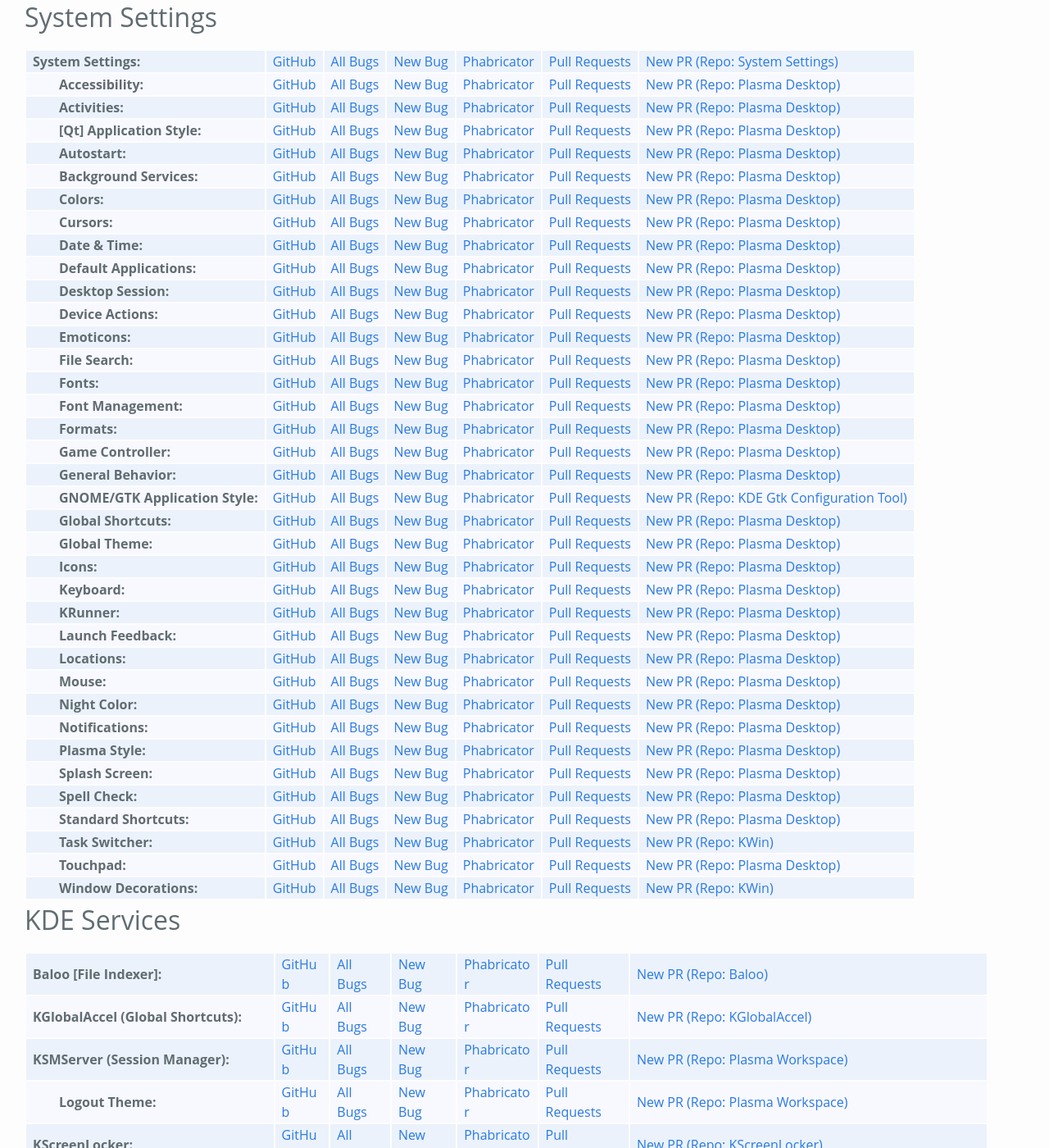
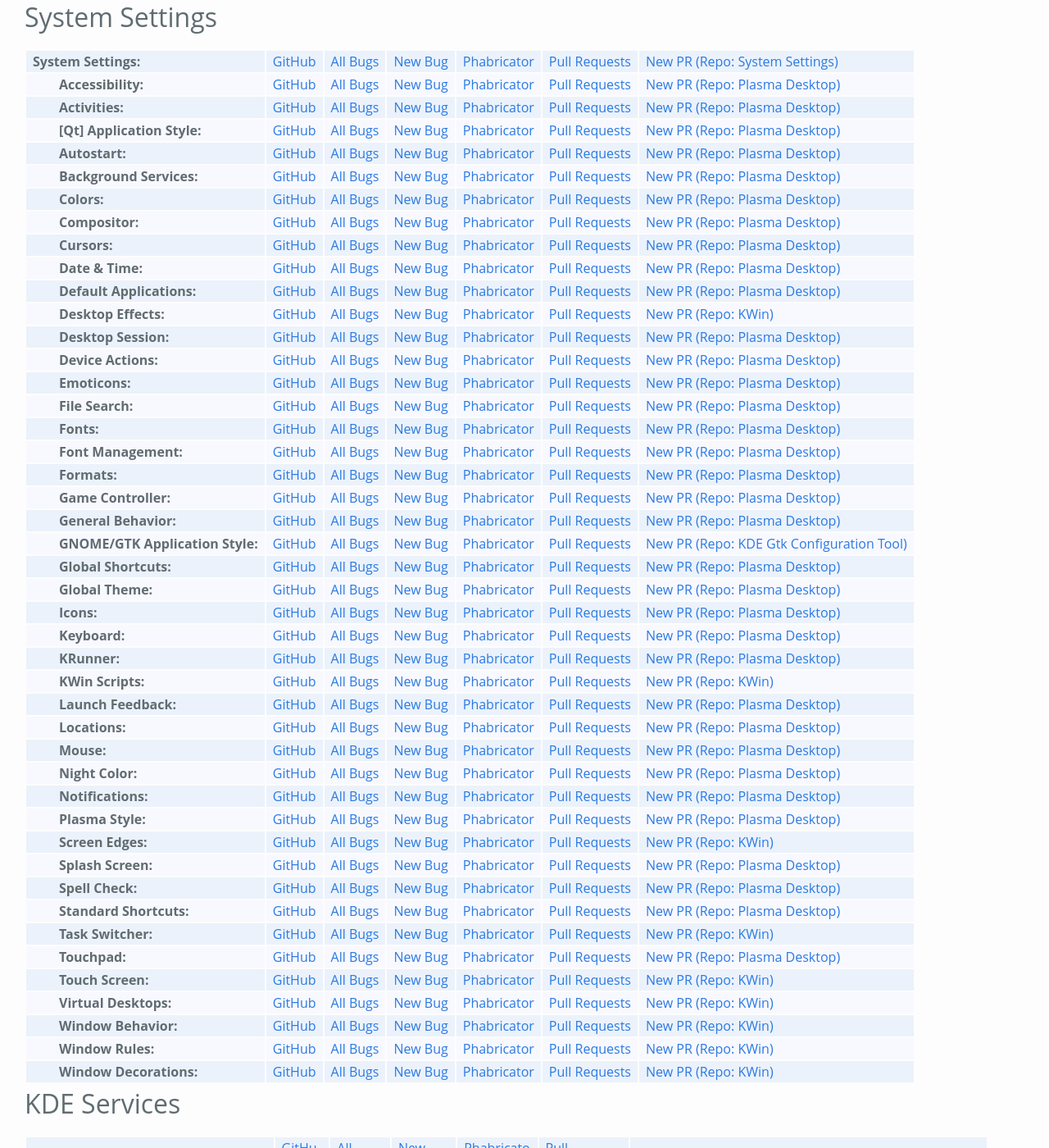
Before and after one commit to Zren/zren.github.io, a Jekyll site: the page built from kde_repos.md, in a window 1280 px wide and 1400 px high, scrolled down 5641 px. Shown: the whole window at 82% size. Built offline with Jekyll 4.4.1, drawn with Linux system fonts in a browser that asks for light colours.

Commit message:
Add the rest of the kwinkcms

```diff
--- a/kde_repos.md
+++ b/kde_repos.md
@@ -1163,6 +1163,13 @@
 	</tr>
 	<tr class="indent">
 		{% include kdeRepoDesktop.html
+			repoName='Compositor'
+			githubLink='https://github.com/KDE/kwin/tree/master/kcmkwin/kwincompositing'
+			product='systemsettings&component=compositing'
+		%}
+	</tr>
+	<tr class="indent">
+		{% include kdeRepoDesktop.html
 			repoName='Cursors'
 			githubLink='https://github.com/KDE/plasma-desktop/tree/master/kcms/cursortheme'
 			product='systemsettings&component=kcm_cursortheme'
@@ -1180,6 +1187,13 @@
 			repoName='Default Applications'
 			githubLink='https://github.com/KDE/plasma-desktop/tree/master/componentchooser'
 			product='systemsettings&component=kcm_componentchooser'
+		%}
+	</tr>
+	<tr class="indent">
+		{% include kdeRepoKwin.html
+			repoName='Desktop Effects'
+			githubLink='https://github.com/KDE/kwin/tree/master/kcmkwin/kwineffects'
+			product='systemsettings&component=kcm_kwin_effects'
 		%}
 	</tr>
 	<tr class="indent">
@@ -1291,6 +1305,13 @@
 		%}
 	</tr>
 	<tr class="indent">
+		{% include kdeRepoKwin.html
+			repoName='KWin Scripts'
+			githubLink='https://github.com/KDE/kwin/tree/master/kcmkwin/kwinscripts'
+			product='kwin&component=scripting'
+		%}
+	</tr>
+	<tr class="indent">
 		{% include kdeRepoDesktop.html
 			repoName='Launch Feedback'
 			githubLink='https://github.com/KDE/plasma-desktop/tree/master/kcms/launch'
@@ -1330,6 +1351,13 @@
 			repoName='Plasma Style'
 			githubLink='https://github.com/KDE/plasma-desktop/tree/master/kcms/desktoptheme'
 			product='systemsettings&component=kcm_desktoptheme'
+		%}
+	</tr>
+	<tr class="indent">
+		{% include kdeRepoKwin.html
+			repoName='Screen Edges'
+			githubLink='https://github.com/KDE/kwin/tree/master/kcmkwin/kwinscreenedges'
+			product='systemsettings&component=kcm_kwinscreenedges'
 		%}
 	</tr>
 	<tr class="indent">
@@ -1365,6 +1393,34 @@
 			repoName='Touchpad'
 			githubLink='https://github.com/KDE/plasma-desktop/tree/master/kcms/touchpad/src/kcm'
 			product='Touchpad-KCM'
+		%}
+	</tr>
+	<tr class="indent">
+		{% include kdeRepoKwin.html
+			repoName='Touch Screen'
+			githubLink='https://github.com/KDE/kwin/tree/master/kcmkwin/kwinscreenedges'
+			product='systemsettings&component=kcm_kwintouchscreen'
+		%}
+	</tr>
+	<tr class="indent">
+		{% include kdeRepoKwin.html
+			repoName='Virtual Desktops'
+			githubLink='https://github.com/KDE/kwin/tree/master/kcmkwin/kwindesktop'
+			product='systemsettings&component=kcm_kwin_virtualdesktops'
+		%}
+	</tr>
+	<tr class="indent">
+		{% include kdeRepoKwin.html
+			repoName='Window Behavior'
+			githubLink='https://github.com/KDE/kwin/tree/master/kcmkwin/kwinoptions'
+			product='kwin&component=general'
+		%}
+	</tr>
+	<tr class="indent">
+		{% include kdeRepoKwin.html
+			repoName='Window Rules'
+			githubLink='https://github.com/KDE/kwin/tree/master/kcmkwin/kwinrules'
+			product='kwin&component=rules'
 		%}
 	</tr>
 	<tr class="indent">
```
